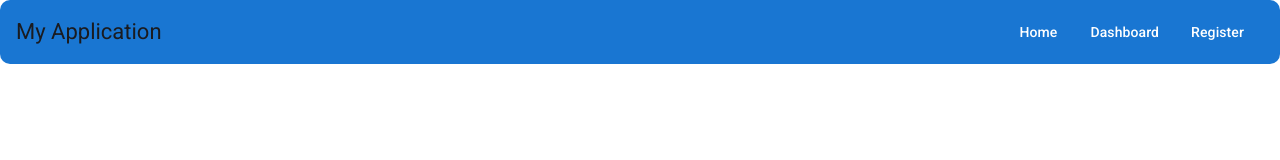
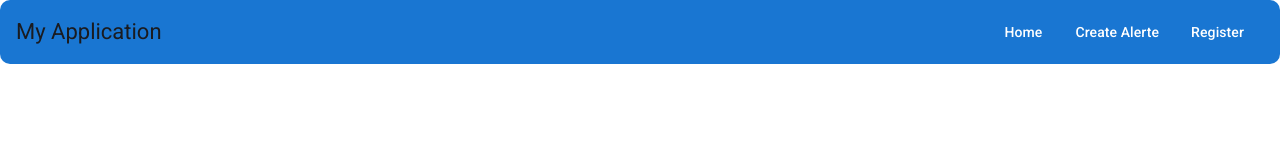
Before and after one commit to yannick-a-dev/flight-front, an Angular app: page /login in a window 1280 px wide. Shown: the top 160 px of the page. Built offline with nearby package versions, Linux system fonts and the light colour scheme.

Commit message:
changement du nom dashboard en Create Alerte

```diff
--- a/src/app/app.component.html
+++ b/src/app/app.component.html
@@ -2,7 +2,7 @@
   <span>My Application</span>
   <span class="spacer"></span>
   <button mat-button routerLink="/home">Home</button>
-  <button mat-button routerLink="/dashboard">Dashboard</button>
+  <button mat-button routerLink="/dashboard">Create Alerte</button>
   <button *ngIf="currentRoute !== '/login' && currentRoute !== '/dashboard'" mat-button routerLink="/login">Login</button>
   <button *ngIf="currentRoute !== '/register' && currentRoute !== '/dashboard'" mat-button routerLink="/register">Register</button>
 </mat-toolbar>
```
